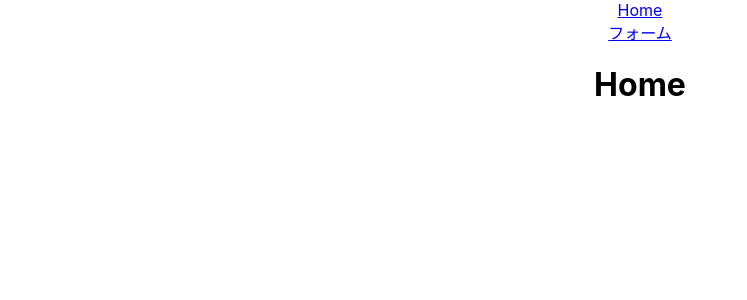
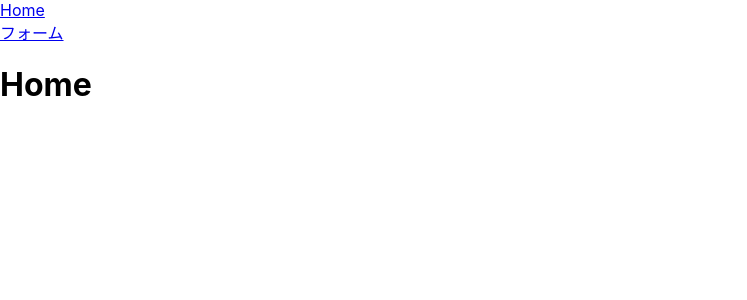
Before and after one commit to jinsei1375/react_form_sample, a React (Create React App) app: page / in a window 1280 px wide. Shown: the top 300 px of the page, without its empty margins (0-747 px from the left). Built offline with nearby package versions, Linux system fonts and the light colour scheme.

Commit message:
Header作成

```diff
--- a/src/App.jsx
+++ b/src/App.jsx
@@ -1,19 +1,8 @@
-import { BrowserRouter, Link } from 'react-router-dom';
 import './App.css';
-import { Router } from './components/Router';
+import Header from './components/Header';
 
 function App() {
-  return (
-    <BrowserRouter>
-      <div className="App">
-        <Link to="/">Home</Link>
-        <br />
-        <Link to="form">フォーム</Link>
-        <br />
-        <Router />
-      </div>
-    </BrowserRouter>
-  );
+  return <Header />;
 }
 
 export default App;
--- /dev/null
+++ b/src/components/Header.jsx
@@ -0,0 +1,19 @@
+import React from 'react';
+import { BrowserRouter, Link } from 'react-router-dom';
+import { Router } from './Router';
+
+function Header() {
+  return (
+    <BrowserRouter>
+      <div>
+        <Link to="/">Home</Link>
+        <br />
+        <Link to="form">フォーム</Link>
+        <br />
+        <Router />
+      </div>
+    </BrowserRouter>
+  );
+}
+
+export default Header;
```
